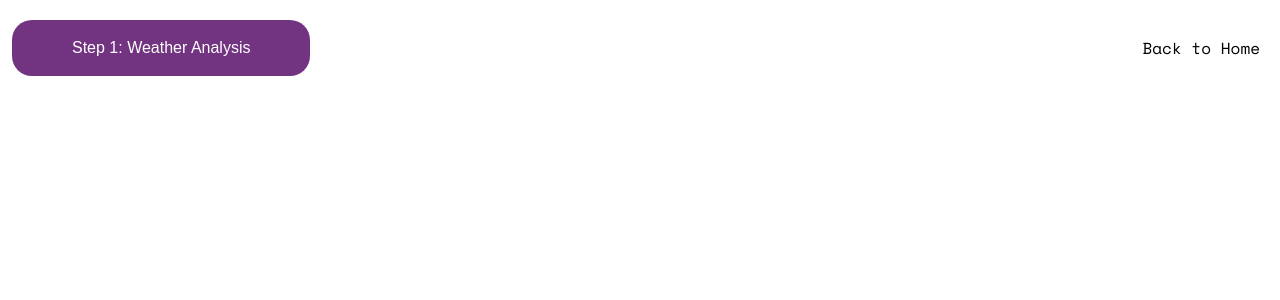
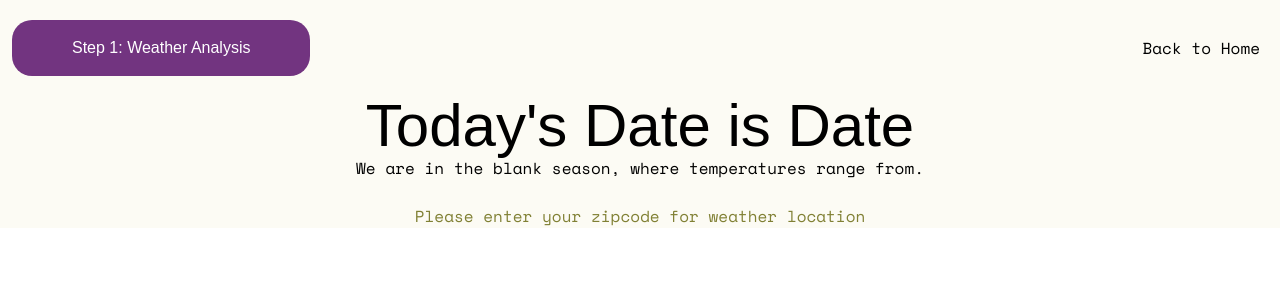
Before and after one commit to AmiJoba22/The-SmartStyle-Closet, a React (Vite) app: page /weather in a window 1280 px wide. Shown: the top 300 px of the page. Built offline with nearby package versions, Linux system fonts and the light colour scheme; a web font is replaced by a local one.

Commit message:
link back to home button to home page + 2nd hero page

```diff
--- a/src/components/WeatherCard.tsx
+++ b/src/components/WeatherCard.tsx
@@ -1,5 +1,7 @@
 import React from 'react';
 import { useState } from 'react';
+import { Link } from 'react-router-dom';
+
 
 export default function WeatherCard() {
 
@@ -8,21 +10,31 @@ const[count, setCount] = useState(0)
 
 return (
 
-<div>
+<div className='main-app bg-[#FCFBF4]'>
 
     <div className='header-div py-5 flex justify-between items-center'>
-
         <button className='step-button shrink-0 font-dot bg-[#723480] text-white rounded-[20px] py-4
        px-15 ml-3 '>
         Step 1: Weather Analysis
+
+
       </button>
-
+      <Link to='/'>
         <button className='mr-5 no-underline hover:underline'> Back to Home </button>
-
+        </Link>
 
     </div>
 
-
+    <div className='flex flex-col items-center '>
+        <h1 className='text-6xl font-dot'>
+            Today's Date is Date
+        </h1>
+        <p>
+            We are in the blank season, where temperatures range from.
+        </p>
+        <br></br>
+        <p className='text-[#808034]'> Please enter your zipcode for weather location </p>
+    </div>
 
 
 
```
